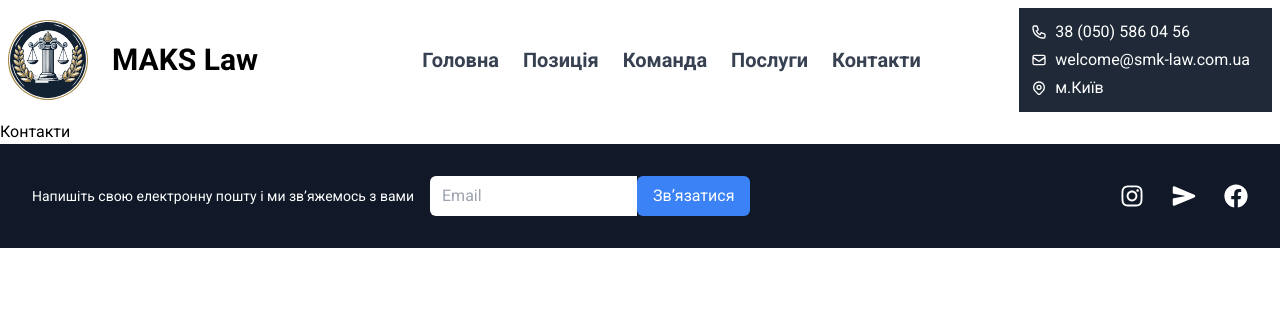
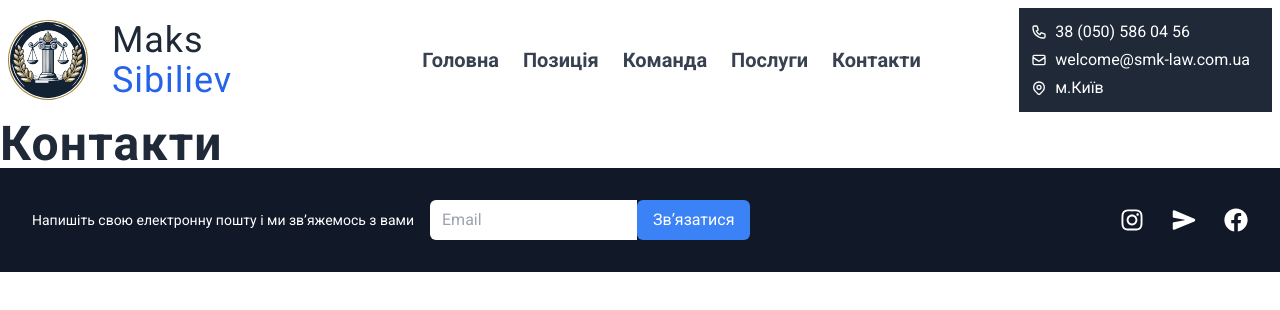
Before and after one commit to avelirs/Law-Site, a React (Vite) app: page /contacts in a window 1280 px wide. Shown: the top 310 px of the page. Built offline with nearby package versions, Linux system fonts and the light colour scheme.

Commit message:
initL change fonts

```diff
--- a/src/pages/Contacts.jsx
+++ b/src/pages/Contacts.jsx
@@ -1,7 +1,9 @@
 function Contacts() {
   return (
     <div>
-      <h1>Контакти</h1>
+      <h1 className="text-5xl font-bold text-gray-800 tracking-wide">
+           Контакти
+          </h1>
     </div>
   );
 }
--- a/src/pages/Header.jsx
+++ b/src/pages/Header.jsx
@@ -6,7 +6,9 @@ function Header() {
       <div className="flex items-center w-1/4">
         <Link to="/" className="flex items-center">
           <img src="/logo.svg" alt="SMK Law Logo" className="mr-6 w-20 h-20" />
-          <h1 className="text-3xl font-bold">MAKS Law</h1>
+          <h1 className="text-4xl font-open-sans-bold text-blue-600 tracking-wide">
+            <span className="text-gray-800">Maks</span> Sibiliev
+          </h1>
         </Link>
       </div>
       <nav className="flex-grow">
```
